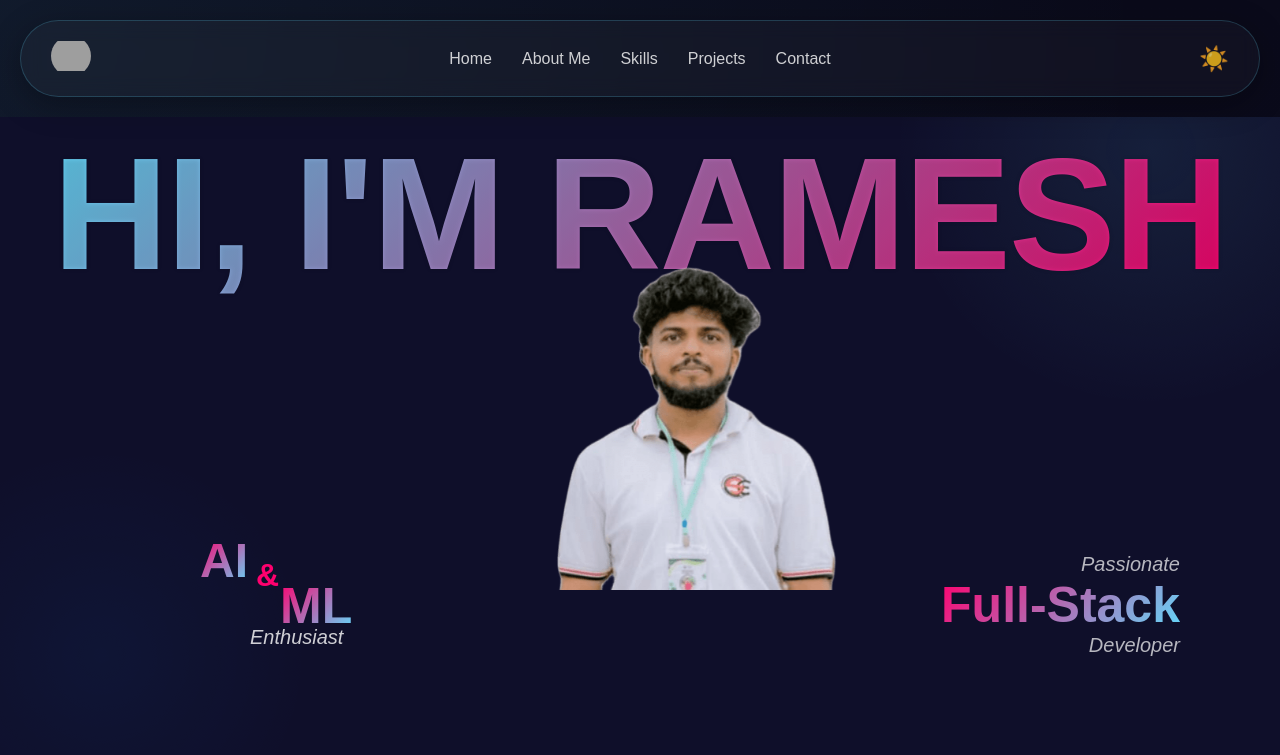
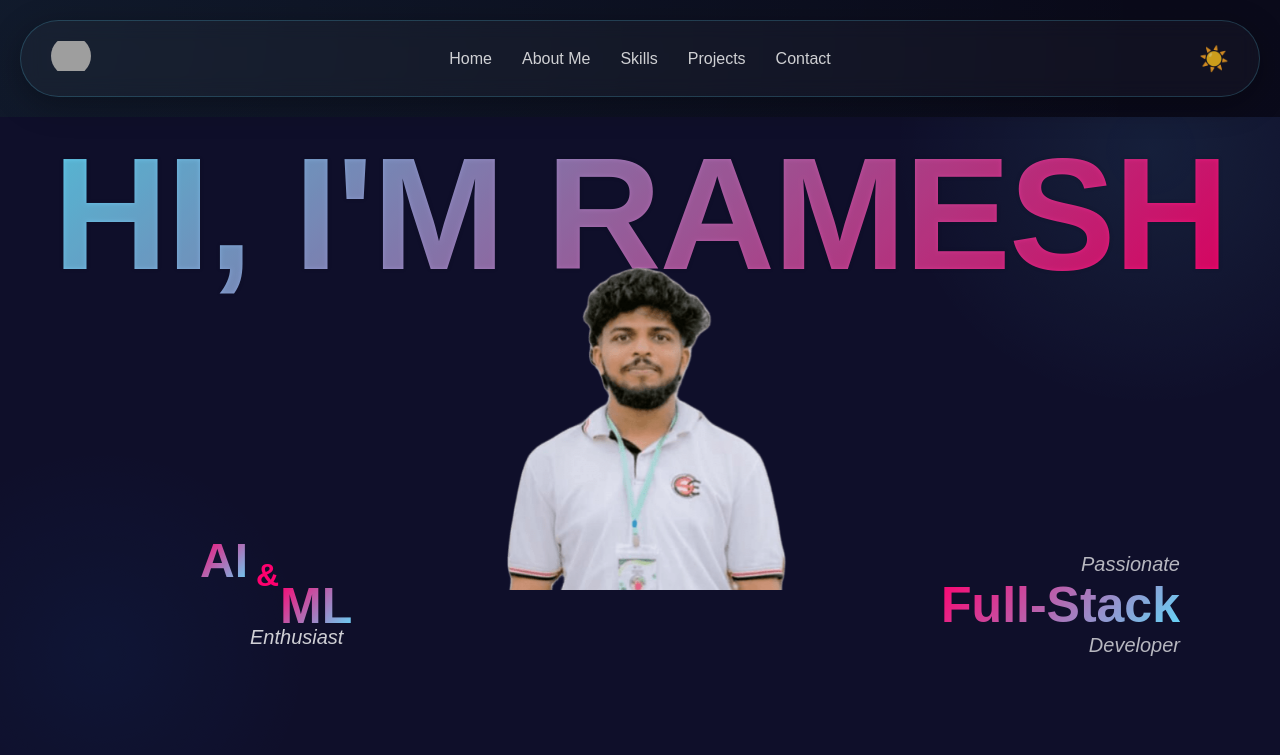
Before and after one commit to ramesh-2003-krishan/Portfolio, a React (Create React App) app in the folder portfolio/: page / in a window 1280 px wide. Shown: the top 755 px of the page. Built offline with nearby package versions, Linux system fonts and the light colour scheme; grey boxes are pictures that could not be loaded.

Commit message:
profile css update

```diff
--- a/portfolio/src/style/Home.css
+++ b/portfolio/src/style/Home.css
@@ -210,7 +210,7 @@ body {
 /* Profile Image */
 .profile {
   position: absolute;
-  left: 550px;
+  left: 500px;
   top: 130px;
   width: 300px;
   z-index: 2;
```
